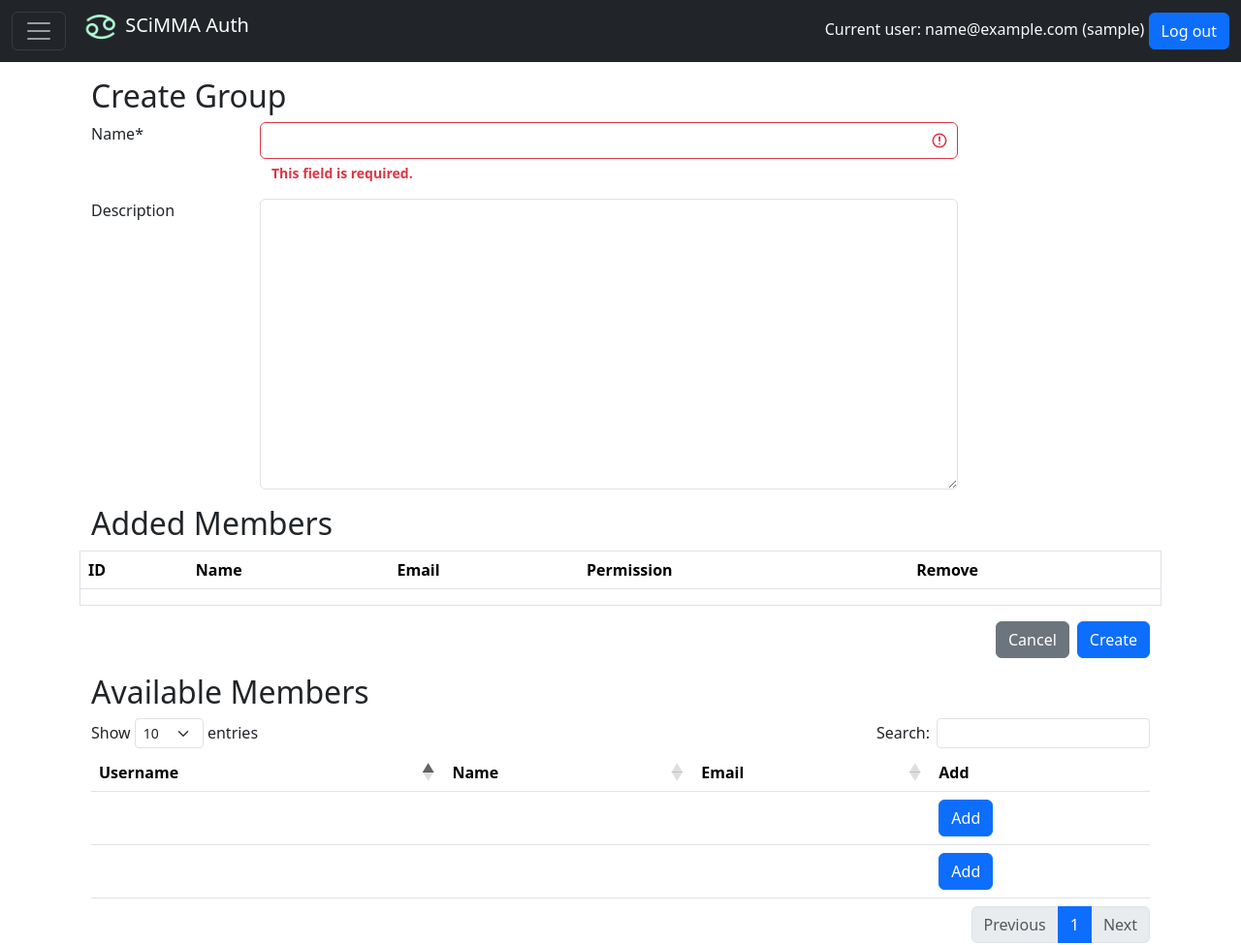
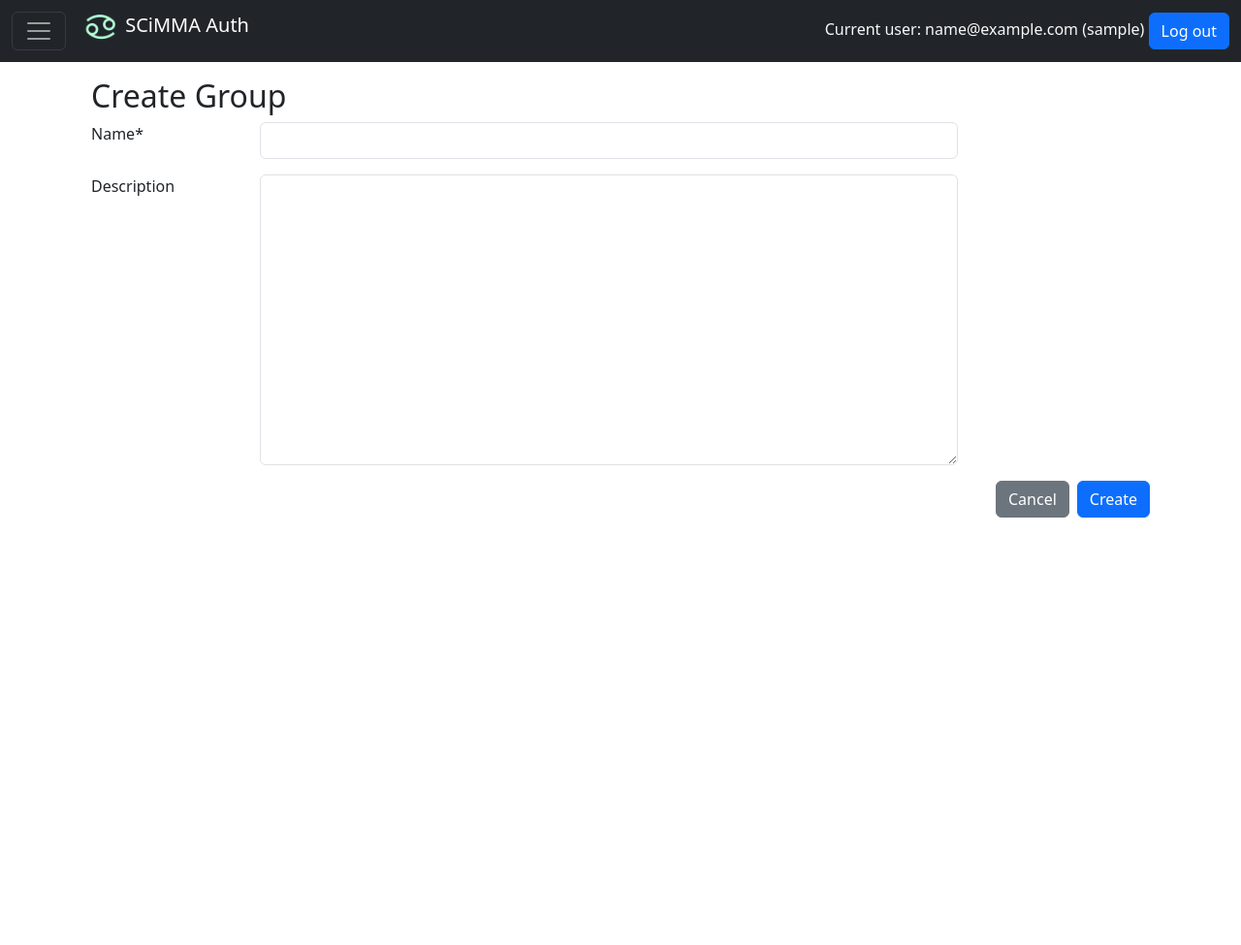
Before and after one commit to scimma/scimma-admin, a Django app: page /hopauth/create_group in a window 1280 px wide. Shown: the whole page at 97% size. After the commit the page ends 534 px from the top, so only its background shows below. Run offline with Django 3.2, Linux system fonts and the light colour scheme; the visitor is signed in with stand-in values (Sample User, id 1); data comes from the database, SQL or seed files in the repository; lists and menus that the app fills with data are empty; parts of the project's set-up code (start-up, migrations or seed data) failed here and were passed over; some libraries are stand-ins or nearby versions.

Commit message:
Added management. Only remaining work is to update creds to match Manage Topic and fix an issue on manage group topics

```diff
--- a/scimma_admin/hopskotch_auth/forms.py
+++ b/scimma_admin/hopskotch_auth/forms.py
@@ -90,25 +90,6 @@
             Field('name_field', css_class='row'),
             Field('desc_field', css_class='row'),
             Field('visibility_field', css_class='row form-check form-switch'),
-            HTML('''
-                <h2>Added Groups</h2>
-                <div class="border row mb-3">
-                    <table class="table" id="added_groups">
-                        <thead>
-                            <th scope="col">Group</th>
-                            <th scope="col">Permission</th>
-                            <th scope="col">Remove</th>
-                        </thead>
-                        <tbody>
-                            <tr>
-                                <td>{{ owning_group }}</td>
-                                <td>Owner</td>
-                                <td>Cannot remove owner</td>
-                            </tr>
-                        </tbody>
-                    </table>
-                </div>
-            '''),
             Div(
                 Button('cancel', 'Cancel', css_class='btn-secondary'),
                 Submit('submit', 'Create', css_class='btn-primary'),
@@ -170,7 +151,7 @@
         self.fields['owning_group_field'].initial = owning_group
         self.fields['name_field'].initial = name
         self.fields['desc_field'].initial = description
-        self.fields['visibility_field'].initial = public
+        self.fields['visibility_field'].initial = ['public']
         self.helper.layout = Layout(
             Field('owning_group_field', css_class='row', readonly=True),
             Field('name_field', css_class='row', readonly=True),
@@ -199,22 +180,6 @@
         self.helper.layout = Layout(
             Field('name_field', css_class='row'),
             Field('desc_field', css_class='row'),
-            HTML('''
-                <h2>Added Members</h2>
-                <div class="border row mb-3">
-                    <table class="table" id="added_members">
-                        <thead>
-                            <th scope="col">ID</th>
-                            <th scope="col">Name</th>
-                            <th scope="col">Email</th>
-                            <th scope="col">Permission</th>
-                            <th scope="col">Remove</th>
-                        </thead>
-                        <tbody>
-                        </tbody>
-                    </table>
-                </div>
-            '''),
             Div(
                 Button('cancel', 'Cancel', css_class='btn-secondary'),
                 Submit('save', 'Create', css_class='btn-primary'),
@@ -239,48 +204,6 @@
         self.helper.layout = Layout(
             Field('name_field', css_class='row', readonly=True),
             Field('desc_field', css_class='row'),
-            HTML('''
-                <h2>Added Members</h2>
-                <div class="border row mb-3">
-                    <table class="table" id="added_members">
-                        <thead>
-                            <th scope="col">ID</th>
-                            <th scope="col">Name</th>
-                            <th scope="col">Email</th>
-                            <th scope="col">Permission</th>
-                            <th scope="col">Remove</th>
-                        </thead>
-                        <tbody>
-                            {% for member in members %}
-                            <tr scope="row">
-                                <td scope="col" class="mem_id">
-                                    <input type="text" class="form-control-plaintext" name="mem_id[{{ forloop.counter0 }}]" value="{{ member.id }}" readonly>
-                                </td>
-                                <td scope="col" class="mem_name">
-                                    <input type="text" class="form-control-plaintext" name="mem_name[{{ forloop.counter0 }}]" value="{{ member.name }}" readonly>
-                                </td>
-                                <td scope="col" class="mem_email">
-                                    <input type="text" class="form-control-plaintext" name="mem_email[{{ forloop.counter0 }}]" value="{{ member.email }}" readonly>
-                                </td>
-                                <td scope="col" class="mem_type">
-                                    <div class="form-check form-check-inline">
-                                        <input class="form-check-input" type="radio" id="perm_mem[{{ forloop.counter0 }}]" name="member_radio[{{ forloop.counter0 }}]" value="member" {% if member.status == 1 %}checked{% endif %}>
-                                        <label class="form-check-label" for="perm_mem[{{ forloop.counter0 }}]">Member</label>
-                                    </div>
-                                    <div class="form-check form-check-inline">
-                                        <input class="form-check-input" type="radio" id="perm_own[{{ forloop.counter0 }}]" name="member_radio[{{ forloop.counter0 }}]" value="owner" {% if member.status == 2 %}checked{% endif %}>
-                                        <label class="form-check-label" for="perm_own[{{ forloop.counter0 }}]">Owner</label>
-                                    </div>
-                                </td>
-                                <td scope="col" class="remove_button">
-                                    <button type="button" class="btn btn-danger removeFrom">Remove</button>
-                                </td>
-                            </tr>
-                            {% endfor %}
-                        </tbody>
-                    </table>
-                </div>
-            '''),
             Div(
                 Button('cancel', 'Cancel', css_class='btn-secondary'),
                 Submit('save', 'Create', css_class='btn-primary'),
--- a/scimma_admin/hopskotch_auth/static/hopskotch_auth/js/group.js
+++ b/scimma_admin/hopskotch_auth/static/hopskotch_auth/js/group.js
@@ -6,50 +6,21 @@
 };
 
 $(document).ready(function() {
-    line_count = 0;
-    avail_members = $('#avail_members').DataTable({
+  line_count = $('#added_permissions > tbody > tr').length;
+
+  avail_table = $('#avail_members').DataTable({
       'info': false,
       'columns': [
           null,
           null,
-        null,
-        {'searchable': false, 'orderable': false},
+          {'searchable': false},
+          {'searchable': false, 'orderable': false}
       ]
   });
 
-    function create_line(idx, id, name, email)
-    {
-      return '<tr scope="row">\
-              <td scope="col" class="mem_id"><input type="text" class="form-control-plaintext" name="mem_id[{}]" value="{}" readonly></td>\
-              <td scope="col" class="mem_name"><input type="text" class="form-control-plaintext" name="mem_name[{}]" value="{}" readonly></td>\
-              <td scope="col" class="mem_email"><input type="text" class="form-control-plaintext" name="mem_email[{}]" value="{}" readonly></td>\
-              <td scope="col" class="mem_type"><div class="form-check form-check-inline"><input class="form-check-input" type="radio" id="perm_mem[{}]" name="member_radio[{}]" value="member" checked><label class="form-check-label" for="perm_mem[{}]">Member</label></div><div class="form-check form-check-inline"><input class="form-check-input" type="radio" id="perm_own[{}]" name="member_radio[{}]" value="owner"><label class="form-check-label" for="perm_own[{}]">Owner</label></div></td>\
-              <td scope="col" class="remove_button"><button type="button" class="btn btn-danger removeFrom">Remove</button></td>\
-              </tr>'.format(idx, id, idx, name, idx, email, idx, idx, idx, idx, idx, idx)
-    }
-
   $('#avail_members').on('click', '.addToCur', function() {
-      var trElem = $(this).closest('tr');
-      var d = avail_members.row(trElem).data();
-      var row = avail_members.row(trElem);
-      row.remove().draw();
-      $('#added_members > tbody:last-child').append(create_line(line_count, d[0], d[1], d[2]));
-      line_count = line_count + 1;
-    })
-
-    $('#added_members').on('click', '.removeFrom', function() {
-      var trElem = $(this).closest('tr');
-      var member_id = trElem.children('td.mem_id').find('input').val();
-      var member_name = trElem.children('td.mem_name').find('input').val();
-      var member_email = trElem.children('td.mem_email').find('input').val();
-      avail_members.row.add(
-        [
-          member_id,
-          member_name,
-          member_email,
-          '<button type="button" class="btn btn-primary addToCur">Add</button>',
-        ]
-      ).draw()
-      trElem.remove();
-    })
+      var trElem = $(this).closest("tr");
+      var d = avail_table.row( trElem ).data();
+      $('#id_perm_name').val(d[0]);
   });
+} );
--- a/scimma_admin/hopskotch_auth/templates/hopskotch_auth/create_group.html
+++ b/scimma_admin/hopskotch_auth/templates/hopskotch_auth/create_group.html
@@ -10,35 +10,6 @@
     <div class="container-fluid">
         <h2>Create Group</h2>
         {% crispy form %}
-
-
-        <h2>Available Members</h2>
-            <div id="available_members">
-                <table class="table table-hover" id="avail_members">
-                    <thead>
-                        <tr>
-                            <th scope="col">Username</th>
-                            <th scope="col">Name</th>
-                            <th scope="col">Email</th>
-                            <th scope="col">Add</th>
-                        </tr>
-                    </thead>
-                    <tbody>
-                        {% for member in accessible_member %}
-                        <tr>
-                        <td>{{ member.username }}</td>
-                        <td>{{ member.name }}</td>
-                        <td>{{ member.email }}</td>
-                        <td><button type="button" class="btn btn-primary addToCur">Add</button></td>
-                        </tr>
-                        {% empty %}
-                        <tr>
-                        <td class="info" colspan="3">This account does not have access to any topics</td>
-                        </tr>
-                        {% endfor %}
-                    </tbody>
-                </table>
-            </div>
 {% endblock %}
 
 {% block scripts %}
--- a/scimma_admin/hopskotch_auth/urls.py
+++ b/scimma_admin/hopskotch_auth/urls.py
@@ -29,5 +29,8 @@
     path("remove_credential_permission", views.remove_credential_permission, name="remove_credential_permission"),
     path("add_topic_group", views.add_topic_group, name="add_topic_group"),
     path("remove_topic_group", views.remove_topic_group, name="remove_topic_group"),
-    path("remove_group_topic", views.remove_group_topic, name="remove_group_topic")
+    path("remove_group_topic", views.remove_group_topic, name="remove_group_topic"),
+    path("group_add_member", views.group_add_member, name="group_add_member"),
+    path("group_remove_member", views.group_remove_member, name="group_remove_member"),
+    path("user_change_status", views.user_change_status, name="user_change_status"),
 ]
--- a/scimma_admin/hopskotch_auth/views.py
+++ b/scimma_admin/hopskotch_auth/views.py
@@ -172,6 +172,21 @@
 @login_required
 def create_group(request):
     if request.method == 'POST':
+        # Step 1: Remove all users
+        # Step 2: Get all users added from request into list with {name: perm} pairings
+        # Step 3: Use engine to add users back
+        groupname = request.POST['name_field']
+        descfield = request.POST['desc_field']
+        status, _ = engine.create_group(request.user.username, groupname, descfield)
+        if status is not None:
+            messages.error(request, status)
+            return redirect('index')
+        return redirect('manage_group_members', groupname)
+    status_code, accessible_members = engine.get_all_users()
+    form = CreateGroupForm()
+    return render(request, 'hopskotch_auth/create_group.html', {'form': form, 'accessible_members': accessible_members})
+    '''
+    if request.method == 'POST':
         group_name = request.POST['name_field']
         desc_field = request.POST['desc_field']
         status, _ = engine.create_group(request.user.username, group_name, desc_field)
@@ -190,6 +205,7 @@
     form = CreateGroupForm(request.POST)
     members = engine.get_all_users()
     return render(request, 'hopskotch_auth/create_group.html', { 'form': form, 'accessible_member': members })
+    '''
 
 @login_required
 def finished_group(request):
@@ -315,11 +331,16 @@
     if status_code is not None:
         messages.error(request, status_code)
     status_code, accessible_members = engine.get_all_users()
-    print('***********************************************************')
-    print(accessible_members)
-    print('***********************************************************')
+    cleaned_users = []
+    for member in accessible_members:
+        exists = False
+        for clean_mem in clean_members:
+            if clean_mem['username'] == member['username']:
+                exists = True
+        if not exists:
+            cleaned_users.append(member)
     form = ManageGroupMemberForm(group_obj['name'], group_obj['description'])
-    return render(request, 'hopskotch_auth/manage_group_members.html', {'form': form, 'members': clean_members, 'accessible_members': accessible_members})
+    return render(request, 'hopskotch_auth/manage_group_members.html', {'form': form, 'members': clean_members, 'accessible_members': cleaned_users, 'groupname': groupname})
 
 @login_required
 def manage_group_topics(request, groupname):
@@ -426,3 +447,28 @@
     topic_pub = request.POST['topic_pub']
     group_name = request.POST['group_name']
     return redirect('manage_group_topics', group_name)
+
+def group_add_member(request):
+    groupname = request.POST['groupname']
+    username = request.POST['username']
+    referer = request.POST['referer']
+    status_code, _ = engine.add_member_to_group(groupname, username, 'member')
+    return redirect(referer, groupname)
+
+def group_remove_member(request):
+    groupname = request.POST['groupname']
+    username = request.POST['username']
+    status_code, _ = engine.remov
+    return redirect('manage_group_members', groupname)
+
+def user_change_status(request):
+    groupname = request.POST['groupname']
+    username = request.POST['username']
+    if request.POST['membership'].lower() == 'member':
+        membership = 'owner'
+    else:
+        membership = 'member'
+    status_code, _ = engine.change_user_group_status(username, groupname, membership)
+    if status_code is not None:
+        messages.error(request, status_code)
+    return redirect('manage_group_members', groupname)
```
Also changed, not shown: scimma_admin/hopskotch_auth/directinterface.py (+71 -18 lines), scimma_admin/hopskotch_auth/templates/hopskotch_auth/create_topic.html (+17 -0 lines), scimma_admin/hopskotch_auth/templates/hopskotch_auth/manage_group_members.html (+60 -6 lines), scimma_admin/hopskotch_auth/templates/hopskotch_auth/manage_group_topics.html (+8 -7 lines), 1 other file. Lines whose indentation alone changed are shown as unchanged.
